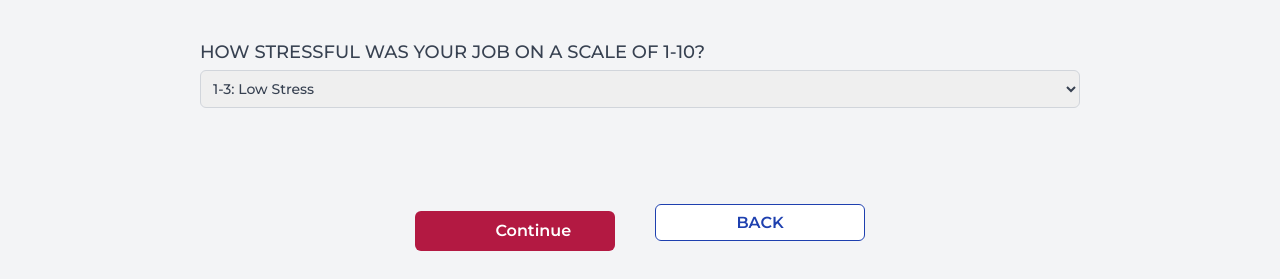
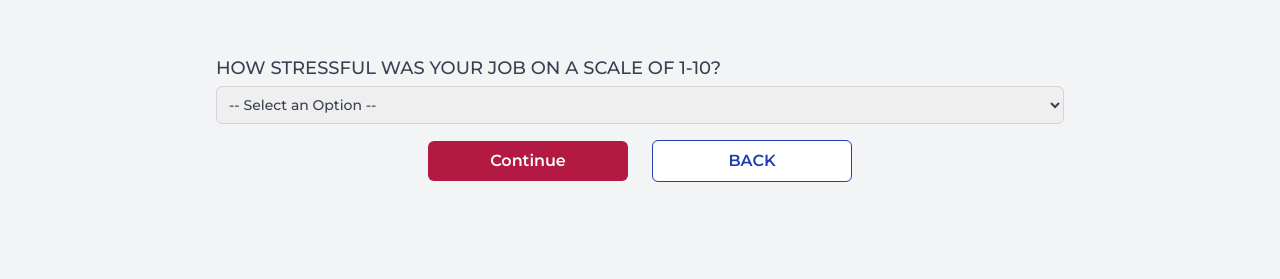
Before and after one commit to HprogrammerArif/Ronvergara_veteran, a React (Vite) app: page /mental_health_survey in a window 1280 px wide. Shown: the part 521-800 px from the top of the page. Built offline with nearby package versions, Linux system fonts and the light colour scheme; no server answers.

Commit message:
capitalization

```diff
--- a/src/Pages/MentalHealth/MentalHealthSurvey.jsx
+++ b/src/Pages/MentalHealth/MentalHealthSurvey.jsx
@@ -1,10 +1,86 @@
-import React from 'react';
+// import mentalLogo from '../../assets/mental_health_logo.png';
+// import { Link, useNavigate } from 'react-router-dom';
+// import { useForm } from 'react-hook-form';
+
+// const MentalHealthSurvey = () => {
+// const navigate = useNavigate()
+
+// const {
+//     register,
+//     handleSubmit,
+//     formState: { errors },
+//   } = useForm();
+
+//   // Handle form submission
+//   const onSubmit = (data) => {
+//     console.log('Form Data:', data);
+//     localStorage.setItem("mental_health_survey", JSON.stringify(data))
+//     navigate("/mental_health_details")
+
+//   };
+
+//   return (
+//     <div className="flex justify-center items-center min-h-screen bg-gray-100 mt-10">
+//       <div className="m:p-6 p-2 rounded-lg w-full max-w-4xl h-[75vh] flex flex-col justify-between">
+//         {/* Header Section (Centered Image and Text) */}
+//         <div className="bg-[#002B5C] w-full rounded-lg p-6 mb-6 flex flex-col items-center">
+//           <div className="w-52 h-52 bg-purple-600 rounded-full flex items-center justify-center mb-3">
+//             <img src={mentalLogo} alt="Mental Health Logo" className="w-32 h-32 object-cover" />
+//           </div>
+//           <h1 className="text-white text-2xl font-medium mt-2">Mental Health</h1>
+//         </div>
+
+//         {/* Form Section */}
+//         <form onSubmit={handleSubmit(onSubmit)} className="space-y-4 flex-grow mt-10">
+//           <label className="block text-[18px] font-medium text-gray-700">
+//             How Stressful Was Your Job On A Scale Of 1-10?
+//             <select
+//               {...register('mentail_stressLevel', { required: 'Please select a stress level' })}
+//               className="mt-1 block w-full text-[14px] p-2 border border-gray-300 rounded-md focus:outline-none focus:ring-2 focus:ring-blue-500"
+//             >
+//               <option value="1-3" className='uppercase'>1-3: LOW STRESS</option>
+//               <option value="4-6" className='uppercase'>4-6: Moderate Stress</option>
+//               <option value="7-9" className='uppercase'>7-9: High Stress</option>
+//               <option value="10" className='uppercase'>10: Extremely High Stress</option>
+//             </select>
+//             {errors.stressLevel && (
+//               <p className="text-red-500 text-sm mt-1">{errors.stressLevel.message}</p>
+//             )}
+//           </label>
+//         </form>
+
+//         {/* Buttons Section (At the Bottom) */}
+//         <div className="flex justify-center gap-10 md:mt-6 mt-20 pb-10 md:pb-0">
+//           <button
+//             type="submit"
+//             onClick={handleSubmit(onSubmit)}
+//             className="bg-[#B31942] text-white py-2 px-6 md:px-20 md:w-[200px] w-[150px] rounded-md hover:bg-[#aa2b4d] focus:outline-none focus:ring-2 focus:ring-offset-2 focus:ring-red-500 font-semibold"
+//           >
+//             Continue
+//           </button>
+//           <div>
+//             <Link
+//               to="#"
+//               className="bg-white text-blue-800 py-2 px-6 md:px-20 md:w-[200px] w-[150px] border border-blue-800 rounded-md hover:bg-gray-100 focus:outline-none focus:ring-2 focus:ring-offset-2 focus:ring-blue-500 font-semibold"
+//               onClick={() => window.history.back()}
+//             >
+//               Back
+//             </Link>
+//           </div>
+//         </div>
+//       </div>
+//     </div>
+//   );
+// };
+
+// export default MentalHealthSurvey;
+
 import mentalLogo from '../../assets/mental_health_logo.png';
 import { Link, useNavigate } from 'react-router-dom';
 import { useForm } from 'react-hook-form';
 
 const MentalHealthSurvey = () => {
-const navigate = useNavigate()
+  const navigate = useNavigate();
 
   const {
     register,
@@ -15,18 +91,21 @@ const {
   // Handle form submission
   const onSubmit = (data) => {
     console.log('Form Data:', data);
-    localStorage.setItem("mental_health_survey", JSON.stringify(data))
-    navigate("/mental_health_details")
-
+    localStorage.setItem('mental_health_survey', JSON.stringify(data));
+    navigate('/mental_health_details');
   };
 
   return (
     <div className="flex justify-center items-center min-h-screen bg-gray-100 mt-10">
-      <div className="m:p-6 p-2 rounded-lg w-full max-w-4xl h-[75vh] flex flex-col justify-between">
-        {/* Header Section (Centered Image and Text) */}
+      <div className="p-2 md:p-6 rounded-lg w-full max-w-4xl h-[75vh] flex flex-col justify-between">
+        {/* Header Section */}
         <div className="bg-[#002B5C] w-full rounded-lg p-6 mb-6 flex flex-col items-center">
           <div className="w-52 h-52 bg-purple-600 rounded-full flex items-center justify-center mb-3">
-            <img src={mentalLogo} alt="Mental Health Logo" className="w-32 h-32 object-cover" />
+            <img
+              src={mentalLogo}
+              alt="Mental Health Logo"
+              className="w-32 h-32 object-cover"
+            />
           </div>
           <h1 className="text-white text-2xl font-medium mt-2">Mental Health</h1>
         </div>
@@ -36,105 +115,46 @@ const {
           <label className="block text-[18px] font-medium text-gray-700">
             How Stressful Was Your Job On A Scale Of 1-10?
             <select
-              {...register('mentail_stressLevel', { required: 'Please select a stress level' })}
+              {...register('mentail_stressLevel', {
+                required: 'Please select a stress level',
+              })}
               className="mt-1 block w-full text-[14px] p-2 border border-gray-300 rounded-md focus:outline-none focus:ring-2 focus:ring-blue-500"
             >
-              <option value="1-3">1-3: Low Stress</option>
-              <option value="4-6">4-6: Moderate Stress</option>
-              <option value="7-9">7-9: High Stress</option>
-              <option value="10">10: Extremely High Stress</option>
+              <option value="">-- Select an Option --</option>
+              <option value="1-3" className="uppercase">1-3: LOW STRESS</option>
+              <option value="4-6" className="uppercase">4-6: MODERATE STRESS</option>
+              <option value="7-9" className="uppercase">7-9: HIGH STRESS</option>
+              <option value="10" className="uppercase">10: EXTREMELY HIGH STRESS</option>
             </select>
-            {errors.stressLevel && (
-              <p className="text-red-500 text-sm mt-1">{errors.stressLevel.message}</p>
+            {errors.mentail_stressLevel && (
+              <p className="text-red-500 text-sm mt-1">{errors.mentail_stressLevel.message}</p>
             )}
           </label>
-        </form>
 
-        {/* Buttons Section (At the Bottom) */}
-        <div className="flex justify-center gap-10 md:mt-6 mt-20 pb-10 md:pb-0">
+          {/* Button Section */}
+          <div className="flex justify-center gap-6 mt-20 pb-10 md:pb-0 items-center">
+            <div className="w-[150px] md:w-[200px]">
               <button
                 type="submit"
-            onClick={handleSubmit(onSubmit)}
-            className="bg-[#B31942] text-white py-2 px-6 md:px-20 md:w-[200px] w-[150px] rounded-md hover:bg-[#aa2b4d] focus:outline-none focus:ring-2 focus:ring-offset-2 focus:ring-red-500 font-semibold"
+                className="w-full bg-[#B31942] text-white py-2 rounded-md hover:bg-[#aa2b4d] focus:outline-none focus:ring-2 focus:ring-offset-2 focus:ring-red-500 font-semibold"
               >
                 Continue
               </button>
-          <div>
+            </div>
+            <div className="w-[150px] md:w-[200px]">
               <Link
                 to="#"
-              className="bg-white text-blue-800 py-2 px-6 md:px-20 md:w-[200px] w-[150px] border border-blue-800 rounded-md hover:bg-gray-100 focus:outline-none focus:ring-2 focus:ring-offset-2 focus:ring-blue-500 font-semibold"
                 onClick={() => window.history.back()}
+                className="w-full block text-center bg-white text-blue-800 py-2 border border-blue-800 rounded-md hover:bg-gray-100 focus:outline-none focus:ring-2 focus:ring-offset-2 focus:ring-blue-500 font-semibold"
               >
                 Back
               </Link>
             </div>
           </div>
+        </form>
       </div>
     </div>
   );
 };
 
 export default MentalHealthSurvey;
-
-
-// import React from 'react';
-// import mentalLogo from "../../assets/mental_health_logo.png";
-// import { Link } from 'react-router-dom';
-
-// const MentalHealthSurvey = () => {
-//   return (
-//     <div className="flex justify-center items-center min-h-screen bg-gray-100 mt-10">
-//       <div className=" m:p-6 p-2 rounded-lg  w-full max-w-4xl h-[75vh]  flex flex-col justify-between">
-//         {/* Header Section (Centered Image and Text) */}
-//         {/* Header with Icon */}
-//                 <div className="bg-[#002B5C] w-full rounded-lg p-6  mb-6 flex flex-col items-center">
-//                <div className="w-52 h-52 bg-purple-600 rounded-full flex items-center justify-center mb-3">
-//           <img src={mentalLogo} alt="" className="w-32 h-32 object-cover" />
-//         </div>
-
-
-//                   <h1 className="text-white text-2xl font-medium mt-2">Mental Health</h1>
-//                 </div>
-
-//         {/* Form Section */}
-//         <form className="space-y-4 flex-grow mt-10">
-//           <label className="block text-[18px] font-medium text-gray-700">
-//             How Stressful Was Your Job On A Scale Of 1-10?
-//             <select className="mt-1 block w-full text-[14px] p-2 border border-gray-300 rounded-md focus:outline-none focus:ring-2 focus:ring-blue-500">
-//               <option value="1-3">1-3: Low Stress</option>
-//               <option value="4-6" selected>4-6: Moderate Stress</option>
-//               <option value="7-9">7-9: High Stress</option>
-//               <option value="10">10: Extremely High Stress</option>
-//             </select>
-//           </label>
-//         </form>
-
-//         {/* Buttons Section (At the Bottom) */}
-//              <div className="flex justify-center gap-10 md:mt-6 mt-20 pb-10 md:pb-0">
-//                                <button
-//                                 type="submit"
-//                                >
-//                                 {/* <Link
-//                                 // to="/mental_health_details"
-//                                  type="submit"
-//                                  className="bg-[#B31942] text-white py-2 px-6 md:px-20 md:w-[200px] w-[150px] rounded-md hover:bg-[#aa2b4d] focus:outline-none focus:ring-2 focus:ring-offset-2 focus:ring-red-500 font-semibold"
-//                                >
-//                                </Link> */}
-//                                Continue
-//                                </button>
-//                            <div>
-//                                 <Link
-//                                  type="button"
-//                                  className="bg-white text-blue-800 py-2 px-6 md:px-20 md:w-[200px] w-[150px] border border-blue-800 rounded-md hover:bg-gray-100 focus:outline-none focus:ring-2 focus:ring-offset-2 focus:ring-blue-500 font-semibold"
-//                                  onClick={() => window.history.back()}
-//                                >
-//                                  Back
-//                                </Link>
-//                            </div>
-//                              </div>
-//       </div>
-//     </div>
-//   );
-// };
-
-// export default MentalHealthSurvey;
```
Also changed, not shown: src/Pages/MentalHealth/AbuseAssaultDetails.jsx (+5 -5 lines), src/Pages/MentalHealth/DeathDetails.jsx (+8 -8 lines), src/Pages/MentalHealth/DisasterForm.jsx (+6 -6 lines), src/Pages/MentalHealth/MentailHealthDetails.jsx (+4 -4 lines). Lines whose indentation alone changed are shown as unchanged.
